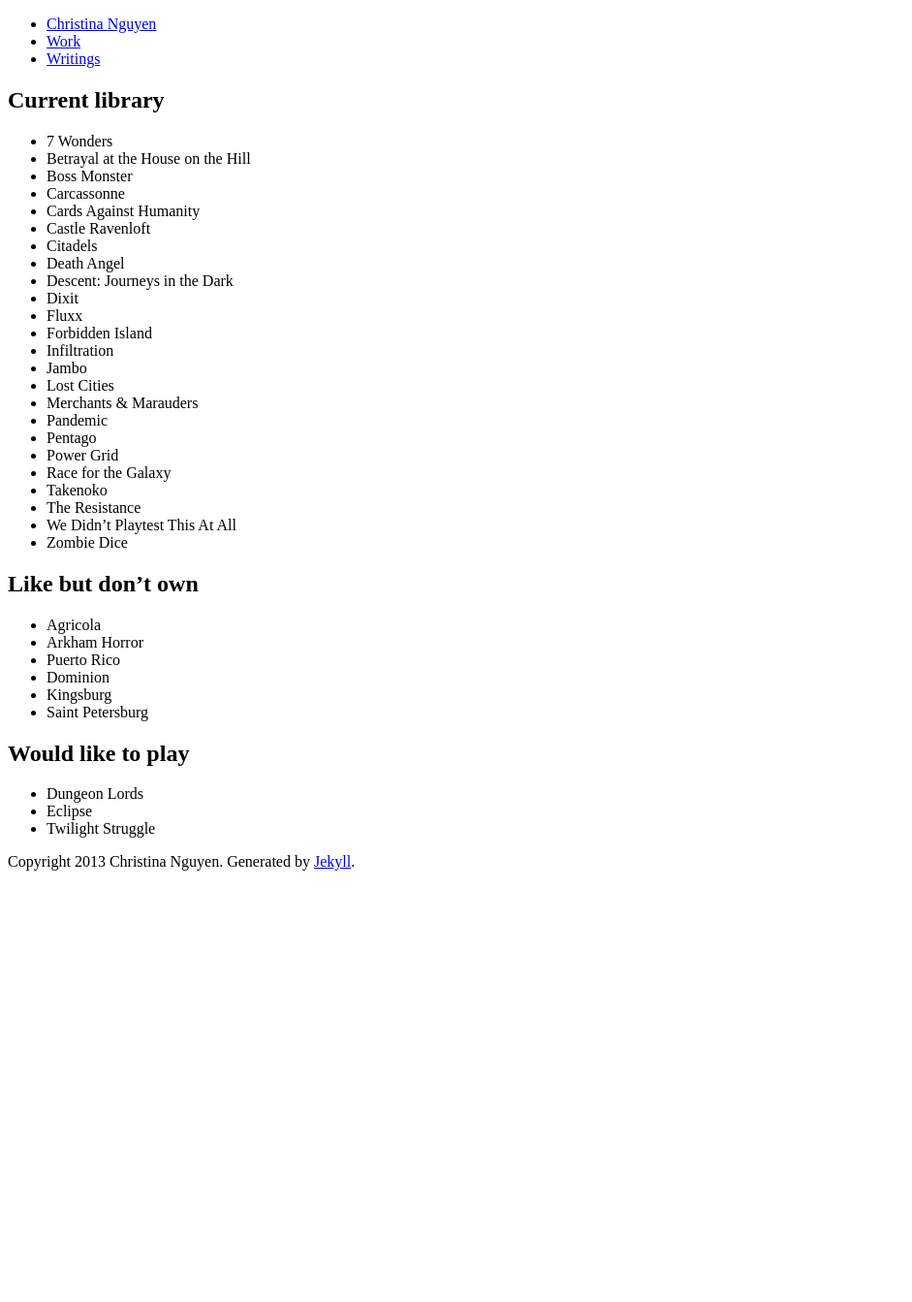
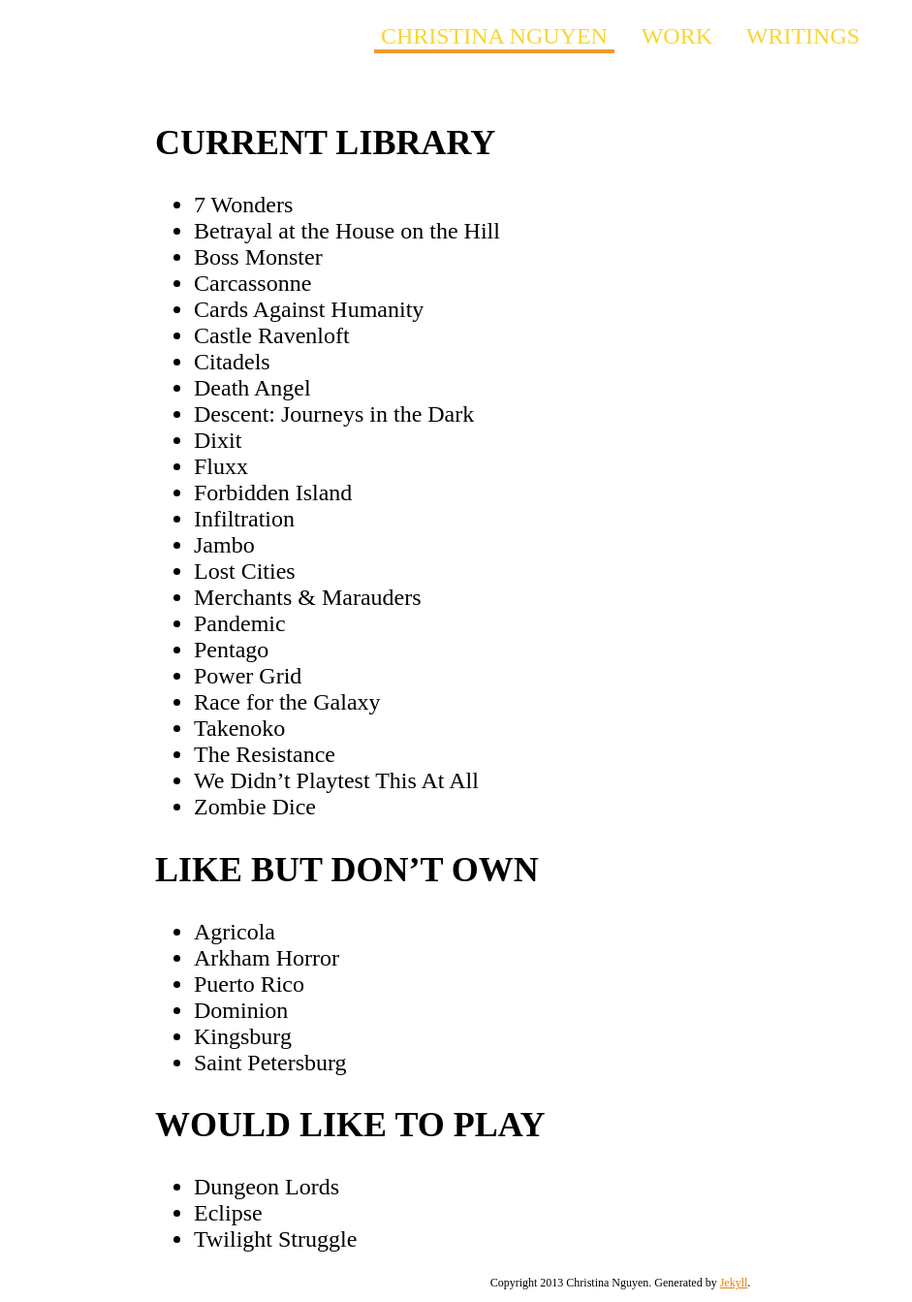
Before and after one commit to chrnguyen/chrnguyen.github.io, a Jekyll site: the page built from boardgames.md, in a window 1280 px wide and 1343 px high. Shown: the whole window at 97% size, without its empty margins (0-941 px from the left). Built offline with Jekyll 4.4.1, drawn with Linux system fonts in a browser that asks for light colours; Markdown is read by kramdown in place of the engine named in the settings.

Commit message:
just kidding-- this is the fix for css.

```diff
--- a/_includes/header.html
+++ b/_includes/header.html
@@ -8,7 +8,7 @@
 		<meta name="description" content="{{site.description}}">
 		{% if page.css %}
 			{% for item in page.css %}
-				<link rel="stylesheet" href="{{site.baseurl}}/css/{{ item }}.css" type="text/css" />
+				<link rel="stylesheet" href="/css/{{ item }}.css" type="text/css" />
 			{% endfor %}
 		{% endif %}
 		<script type="text/javascript" src="//use.typekit.net/muu8svg.js"></script>
```
